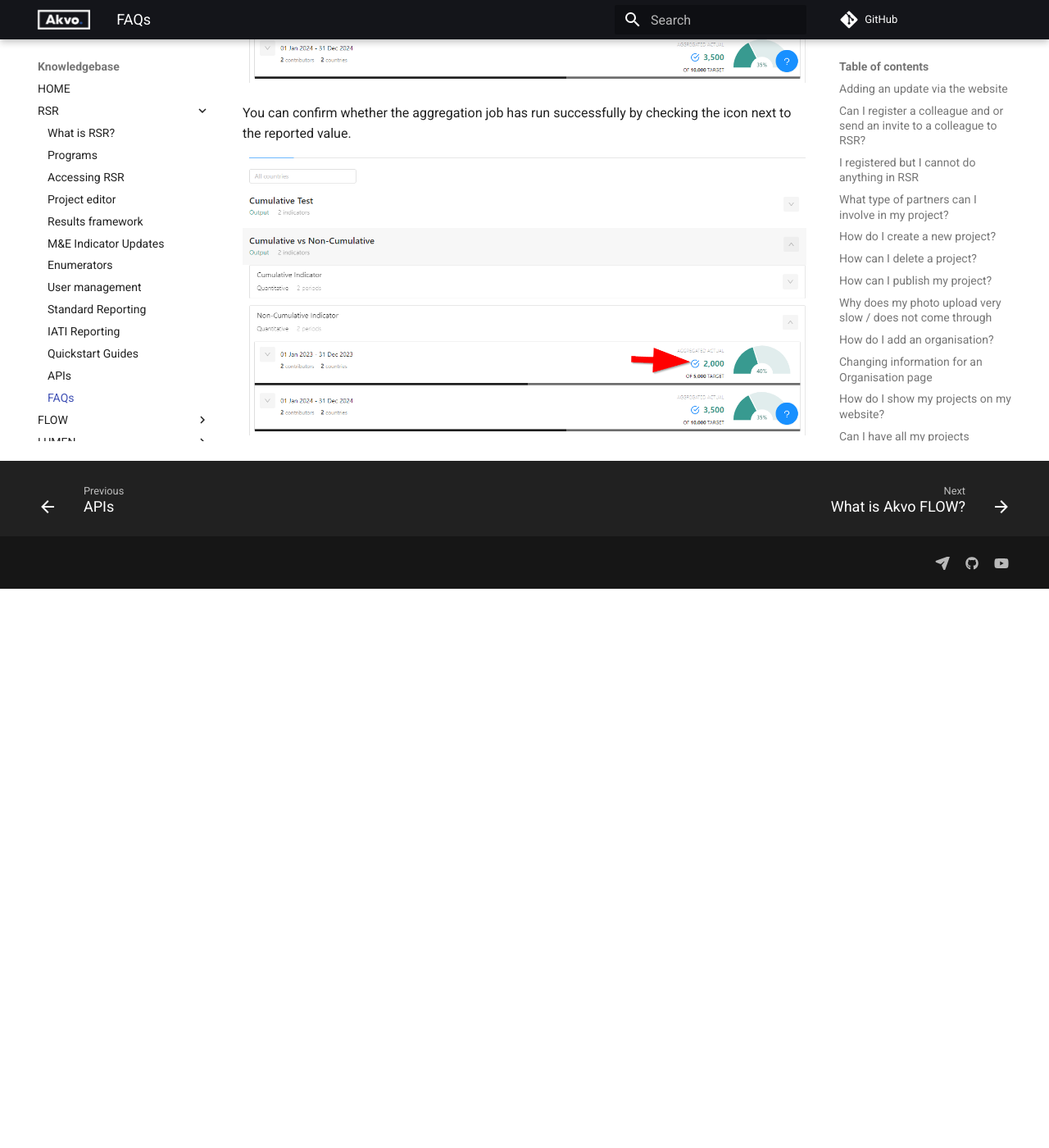
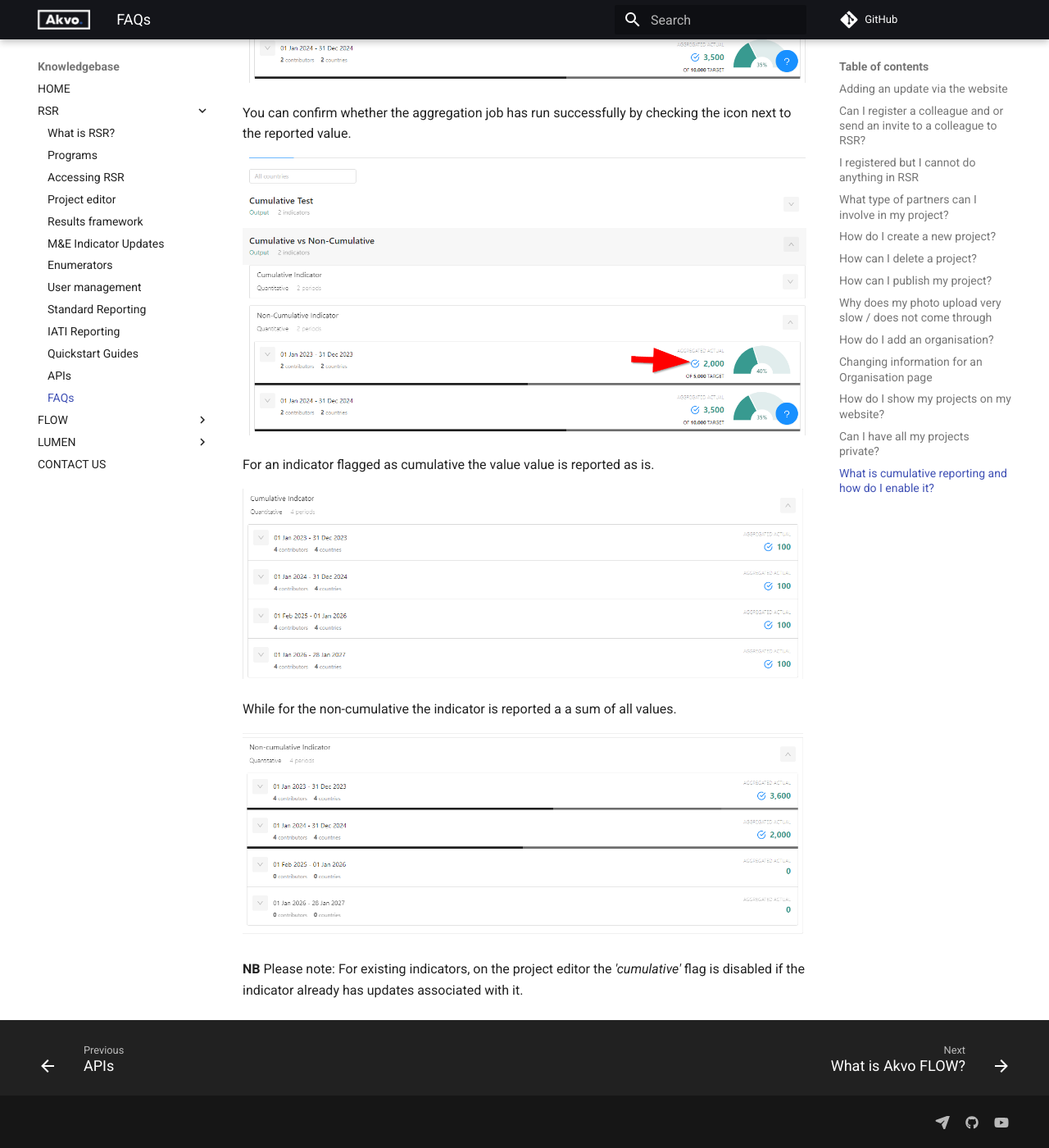
Before and after one commit to akvo/knowledgebase, an MkDocs documentation site: the page built from docs/rsr/faqs.md, in a window 1280 px wide and 1400 px high, scrolled down 6092 px. Shown: the whole window at 82% size. Built offline with MkDocs 1.6.1 and Material for MkDocs 9.7.7, drawn with Linux system fonts in a browser that asks for light colours; comment, search, counter and statistics services are not loaded; before the commit the page ends 6810 px from its top, so only the background shows below that.

Commit message:
Cumulative reporting - added screenshots on aggregation

```diff
--- a/docs/rsr/faqs.md
+++ b/docs/rsr/faqs.md
@@ -112,3 +112,13 @@ To confirm this - check the results overview tab on your program page.
 You can confirm whether the aggregation job has run successfully by checking the icon next to the reported value.
 
 ![What is cumulative reporting and how do I enable it?](media/results_overview_tab_cumulative_2.png)
+
+For an indicator flagged as cumulative the value value is reported as is.
+
+![What is cumulative reporting and how do I enable it?](media/cumulative_indicator.png)
+
+While for the non-cumulative the indicator is reported a a sum of all values.
+
+![What is cumulative reporting and how do I enable it?](media/non_cumulative_indicator.png)
+
+**NB** Please note: For existing indicators,  on the project editor the *'cumulative'* flag is disabled if the indicator already has updates associated with it.
```
Also changed, not shown: docs/rsr/media/cumulative_indicator.png (added), docs/rsr/media/non_cumulative_indicator.png (added).
